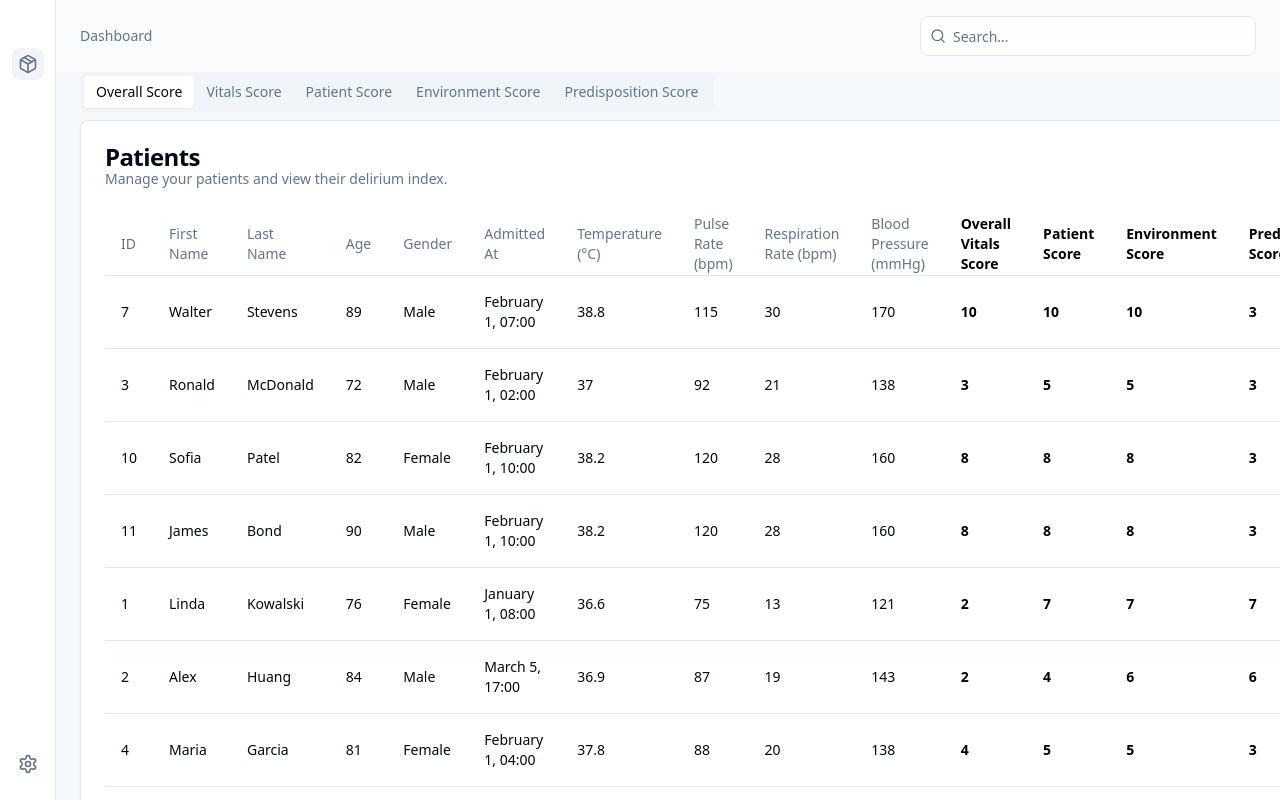
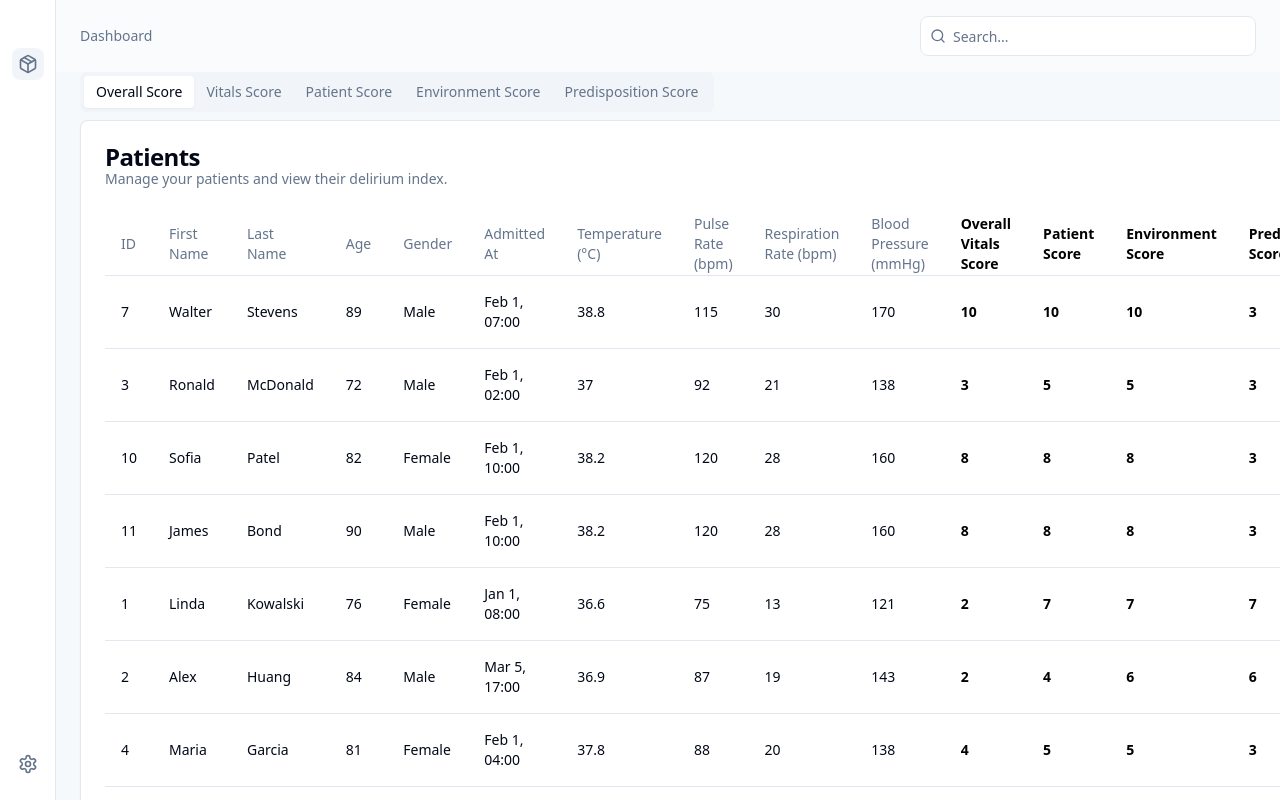
Before and after one commit to Tony911029/delirium_control, a Next.js app in the folder FE/: page / in a window 1280 px wide. Shown: the top 800 px of the page. Built offline with nearby package versions, Linux system fonts and the light colour scheme.

Commit message:
format date

```diff
--- a/FE/app/(dashboard)/product.tsx
+++ b/FE/app/(dashboard)/product.tsx
@@ -33,7 +33,7 @@ export function PatientRow({
       <TableCell className="hidden sm:table-cell">{patient.age}</TableCell>
       <TableCell className="hidden sm:table-cell">{patient.gender}</TableCell>
       <TableCell className="hidden sm:table-cell">
-        {format(new Date(patient.admitted_at), 'MMMM d, HH:mm')}
+        {format(new Date(patient.admitted_at), 'MMM d, HH:mm')}
       </TableCell>
 
       {activeTab === 'all' && (
```
